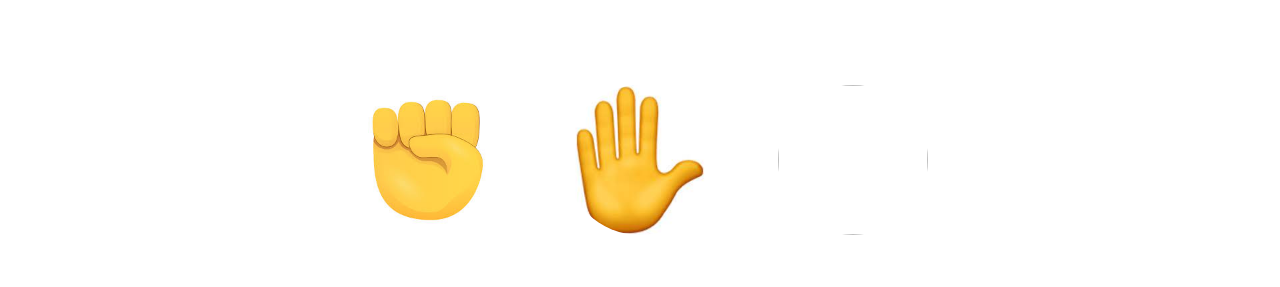
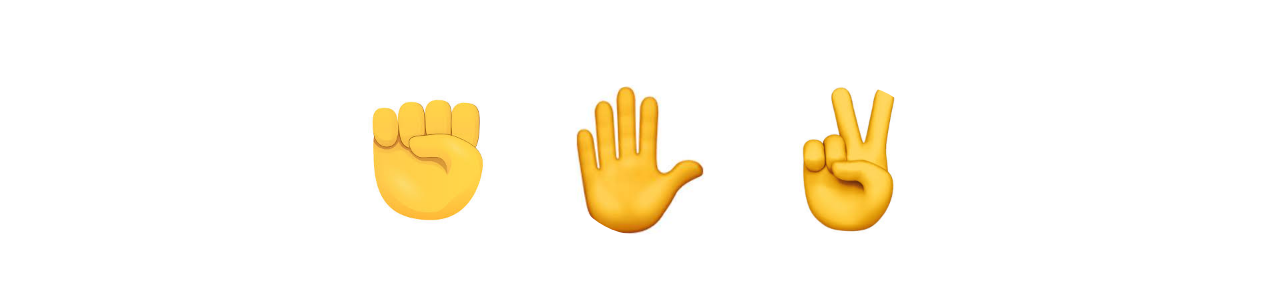
Before and after one commit to Bikash-9898/Rock-paper-and-scissor, a plain HTML site: page index.html in a window 1280 px wide. Shown: the part 83-370 px from the top of the page. Drawn offline with Linux system fonts and the light colour scheme.

Commit message:
Update index.html

```diff
--- a/index.html
+++ b/index.html
@@ -18,7 +18,7 @@
       <img src="download.jpg">
     </div>
     <div class="choice" id="scissor">
-      <img src="images (1).jpg">
+      <img src="imagess.jpg">
     </div>
   </div>
   <div class="score-board">
```
